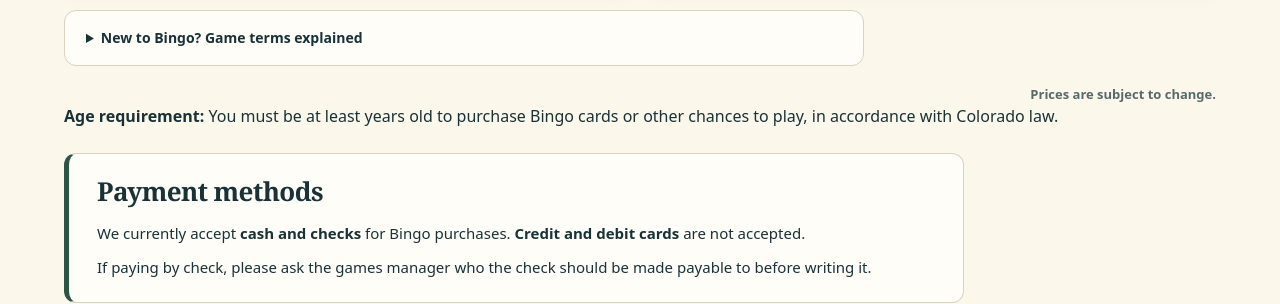
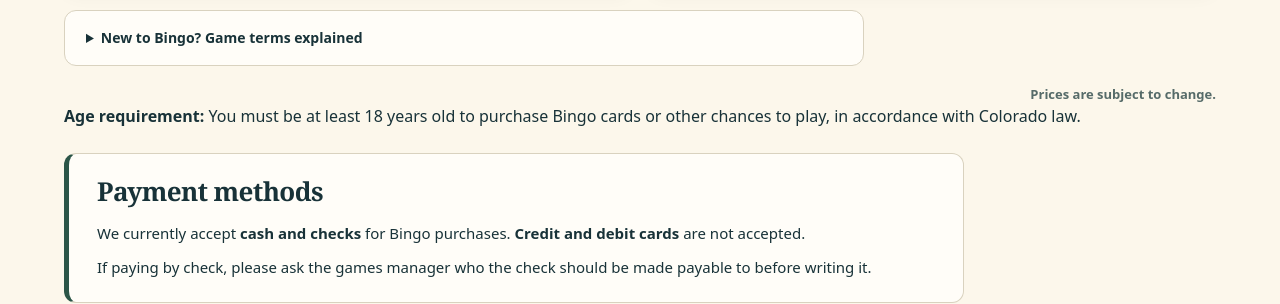
Before and after one commit to SPIERS-DENNIS-POST/spiers-dennis-post.github.io, a Jekyll site: the page built from donate/bingo/index.md, in a window 1280 px wide and 900 px high, scrolled down 1915 px. Shown: the part 155-459 px from the top of the window. Built offline with Jekyll 4.4.1, drawn with Linux system fonts in a browser that asks for light colours.

Commit message:
Record minimum Bingo purchase age as structured data

```diff
--- a/_data/bingo.yml
+++ b/_data/bingo.yml
@@ -1,5 +1,6 @@
 currency: USD
 timezone: America/Denver
+minimum_purchase_age: 18
 post65:
   name: American Legion Post 65
   website: https://www.alharrywhitepost65.org/
```
